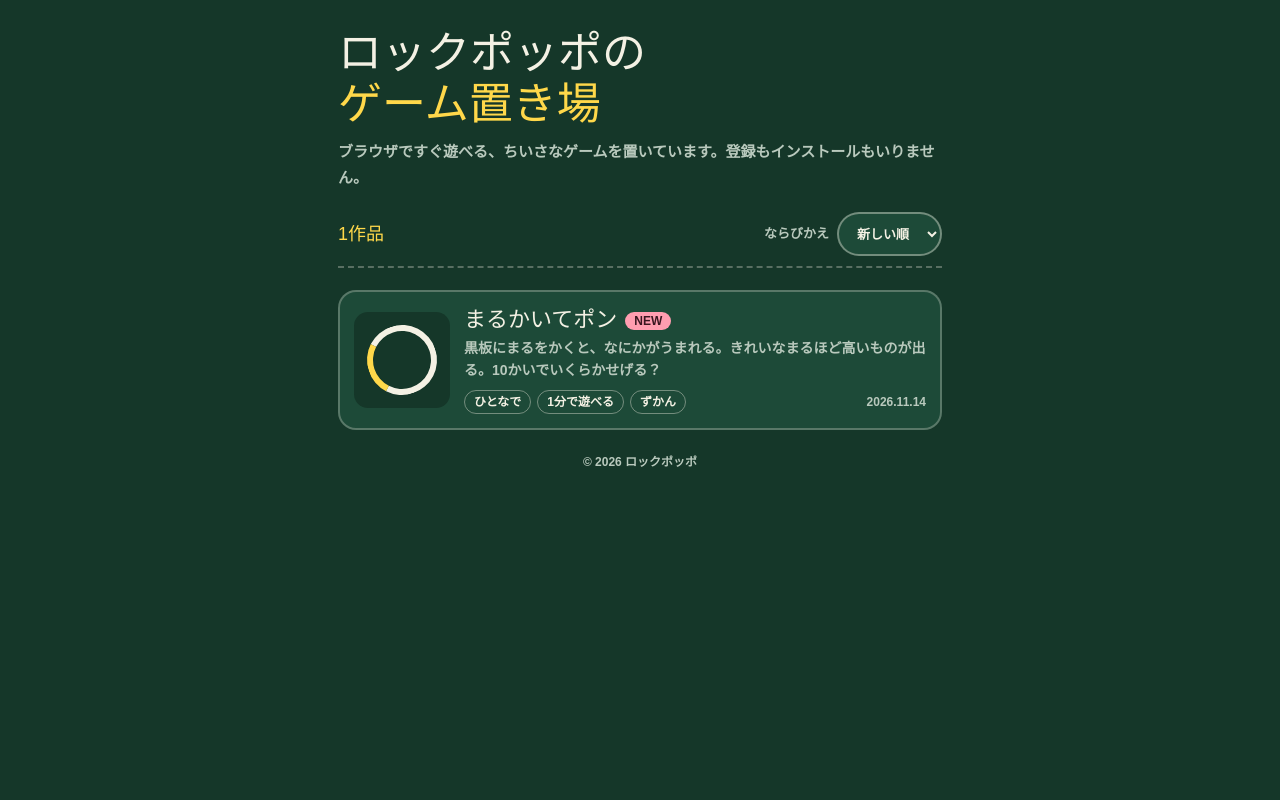
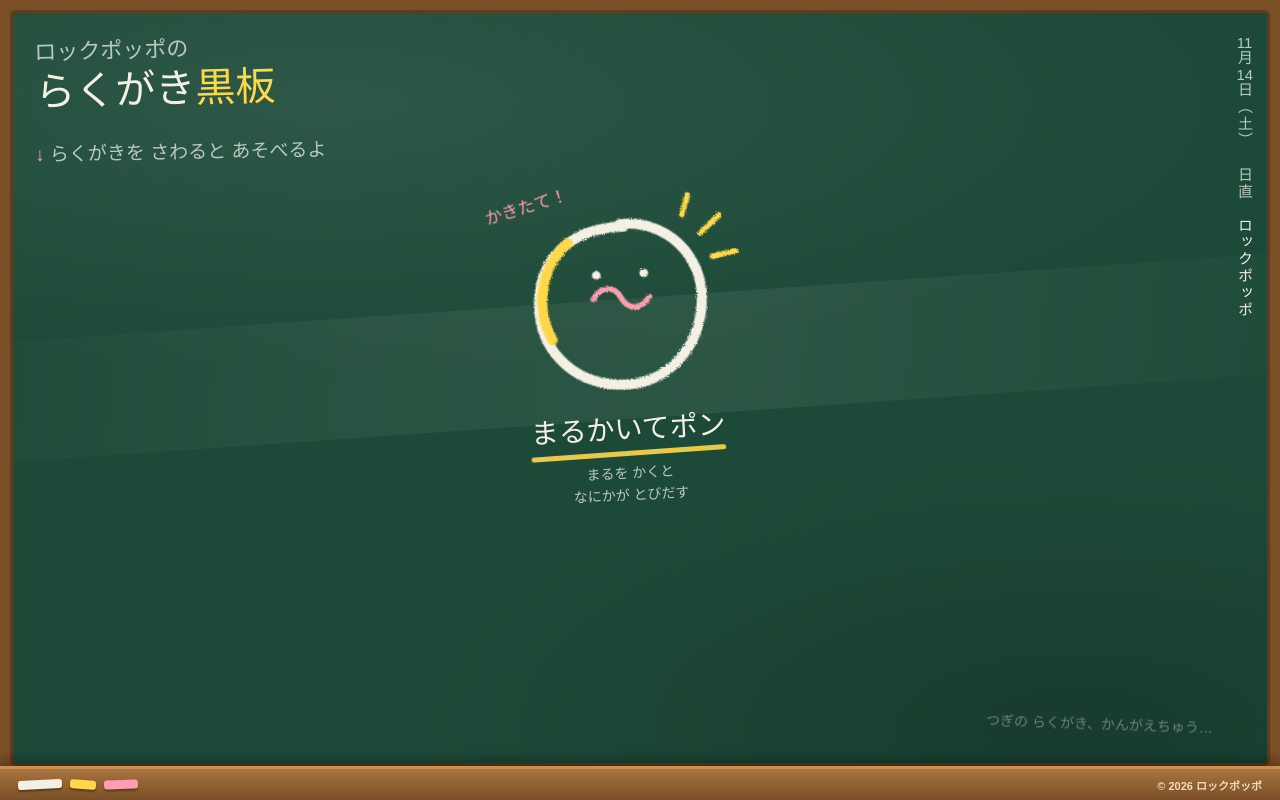
Before and after one commit to rockpoppo/games, a plain HTML site: page index.html in a window 1280 px wide. Drawn offline with Linux system fonts and the light colour scheme; a web font is replaced by a local one.

Commit message:
トップを「らくがき黒板」に作り直し
カード一覧をやめ、黒板のらくがきをさわって遊ぶ形に変更。
名前・説明文・新着の印・日付の見せ方も独自のものに。

Co-Authored-By: Claude Fable 5.2 <noreply@anthropic.com>
Claude-Session: https://claude.ai/code/session_016FBJxhPQEwkmdwqcNhZu72

```diff
--- a/index.html
+++ b/index.html
@@ -2,105 +2,136 @@
 <html lang="ja">
 <head>
 <meta charset="utf-8">
-<meta name="viewport" content="width=device-width, initial-scale=1">
-<title>ロックポッポのゲーム置き場</title>
-<meta name="description" content="ブラウザですぐ遊べる、ちいさなゲーム置き場。登録もインストールもいりません。">
+<meta name="viewport" content="width=device-width, initial-scale=1, viewport-fit=cover">
+<title>ロックポッポのらくがき黒板</title>
+<meta name="description" content="黒板のらくがきをさわると、ゲームがはじまります。">
 <link rel="preconnect" href="https://fonts.googleapis.com">
 <link rel="preconnect" href="https://fonts.gstatic.com" crossorigin>
-<link href="https://fonts.googleapis.com/css2?family=Yusei+Magic&family=Zen+Maru+Gothic:wght@500;700&display=swap" rel="stylesheet">
+<link href="https://fonts.googleapis.com/css2?family=Yusei+Magic&family=Zen+Maru+Gothic:wght@700&display=swap" rel="stylesheet">
 <style>
 :root{
-  /* 黒板の世界。1列のカード一覧、主役はゲームのカード。 */
+  /* 教室の黒板が1枚あるだけ。ゲームは黒板のらくがき。 */
   --board:#1d4a38;
   --board-deep:#153729;
   --chalk:#f4f1e4;
   --chalk-dim:#b9c9bd;
   --yellow:#ffd84a;
   --pink:#ff9db0;
-  --font-display:"Yusei Magic","Hiragino Maru Gothic ProN","Zen Maru Gothic",sans-serif;
-  --font-body:"Zen Maru Gothic","Hiragino Maru Gothic ProN","Hiragino Sans",sans-serif;
+  --wood:#a9743f;
+  --wood-dark:#7a4f27;
+  --font-chalk:"Yusei Magic","Hiragino Maru Gothic ProN","Zen Maru Gothic",sans-serif;
   color-scheme:dark;
 }
-*{box-sizing:border-box;margin:0;padding:0}
-body{background:var(--board-deep);color:var(--chalk);font-family:var(--font-body);font-weight:500;line-height:1.7;min-height:100vh}
-.wrap{max-width:640px;margin:0 auto;padding:28px 18px 48px;display:grid;gap:22px}
-header h1{font-family:var(--font-display);font-weight:400;font-size:clamp(30px,9vw,44px);line-height:1.15;text-wrap:balance}
-header h1 span{color:var(--yellow)}
-header p{margin-top:10px;color:var(--chalk-dim);font-weight:700;font-size:15px}
-.bar{display:flex;align-items:center;justify-content:space-between;gap:12px;border-bottom:2px dashed rgba(244,241,228,.3);padding-bottom:10px}
-.count{font-family:var(--font-display);color:var(--yellow);font-size:18px}
-label{font-size:13px;color:var(--chalk-dim);font-weight:700;display:flex;align-items:center;gap:8px}
-select{font:inherit;font-weight:700;color:var(--chalk);background:var(--board);border:2px solid rgba(244,241,228,.4);border-radius:999px;padding:8px 14px;min-height:44px}
-select:focus-visible,a.card:focus-visible{outline:3px solid var(--yellow);outline-offset:3px}
-#list{display:grid;gap:14px;list-style:none}
-a.card{display:grid;grid-template-columns:96px 1fr;gap:14px;align-items:center;background:var(--board);border:2px solid rgba(244,241,228,.28);border-radius:18px;padding:14px;color:inherit;text-decoration:none}
-a.card:active{transform:translateY(2px)}
-.thumb{width:96px;height:96px;border-radius:14px;background:var(--board-deep);display:grid;place-items:center;font-size:44px;position:relative}
-.thumb.ring::before{content:"";width:58px;height:58px;border-radius:50%;border:6px solid var(--chalk);border-left-color:var(--yellow);transform:rotate(-18deg)}
-.card h2{font-family:var(--font-display);font-weight:400;font-size:22px;line-height:1.3}
-.card h2 em{font-style:normal;font-size:12px;background:var(--pink);color:#3a1620;border-radius:999px;padding:2px 9px;margin-left:8px;vertical-align:middle;font-family:var(--font-body);font-weight:700}
-.card p{font-size:14px;color:var(--chalk-dim);font-weight:700;line-height:1.6;margin-top:2px}
-.meta{display:flex;flex-wrap:wrap;gap:6px;margin-top:8px;font-size:12px;font-weight:700;align-items:center}
-.tag{border:1.5px solid rgba(244,241,228,.4);border-radius:999px;padding:1px 9px}
-.date{color:var(--chalk-dim);margin-left:auto;font-variant-numeric:tabular-nums}
-footer{font-size:12px;color:var(--chalk-dim);text-align:center;font-weight:700}
+*{box-sizing:border-box;margin:0;padding:0;-webkit-tap-highlight-color:transparent}
+html,body{min-height:100%}
+body{background:var(--wood-dark);color:var(--chalk);font-family:var(--font-chalk);min-height:100vh;min-height:100dvh;display:flex;flex-direction:column;
+  padding:calc(env(safe-area-inset-top) + 10px) calc(env(safe-area-inset-right) + 10px) 0 calc(env(safe-area-inset-left) + 10px)}
+#board{flex:1;position:relative;border-radius:6px;border:3px solid #5f3c1c;padding:26px 54px 30px 22px;display:flex;flex-direction:column;gap:22px;overflow:hidden;background:
+  radial-gradient(120% 60% at 25% 12%,rgba(255,255,255,.07),transparent 60%),
+  radial-gradient(90% 60% at 85% 95%,rgba(0,0,0,.2),transparent 60%),
+  var(--board)}
+/* 消しあと */
+#board::before{content:"";position:absolute;left:-10%;right:-10%;top:38%;height:120px;background:linear-gradient(100deg,transparent,rgba(244,241,228,.05) 30%,rgba(244,241,228,.07) 55%,transparent);transform:rotate(-4deg);pointer-events:none}
+h1{font-weight:400;font-size:clamp(26px,8vw,40px);line-height:1.25;transform:rotate(-1.5deg);transform-origin:left;position:relative}
+h1 small{display:block;font-size:.55em;color:var(--chalk-dim)}
+h1 span{color:var(--yellow)}
+#say{font-size:clamp(15px,4.4vw,19px);color:var(--chalk-dim);transform:rotate(-1deg);transform-origin:left;position:relative}
+#say::before{content:"↓ ";color:var(--pink)}
+/* 右はしの日付と日直(たて書き) */
+#side{position:absolute;top:22px;right:12px;writing-mode:vertical-rl;font-size:15px;letter-spacing:.12em;color:var(--chalk-dim);display:flex;gap:18px;align-items:flex-start;white-space:nowrap}
+#side .tcy{text-combine-upright:all;-webkit-text-combine:horizontal}
+#side b{font-weight:400;color:var(--chalk)}
+#doodles{list-style:none;flex:1;display:flex;flex-wrap:wrap;gap:26px 18px;align-content:flex-start;justify-content:space-evenly;position:relative}
+a.doodle{display:grid;justify-items:center;gap:2px;width:min(64vw,250px);color:inherit;text-decoration:none;position:relative;padding:6px;border-radius:14px;transform:rotate(var(--tilt,0deg))}
+a.doodle:focus-visible{outline:3px dashed var(--yellow);outline-offset:4px}
+a.doodle:active{transform:rotate(var(--tilt,0deg)) scale(.96)}
+.doodle svg{width:100%;height:auto;display:block;overflow:visible}
+.doodle .emoji{font-size:110px;line-height:1.2;filter:grayscale(.2)}
+.doodle .name{font-size:clamp(22px,6.4vw,28px);line-height:1.3;text-align:center}
+.doodle .name::after{content:"";display:block;height:5px;margin-top:2px;border-radius:3px;background:var(--yellow);opacity:.9;transform:rotate(-1deg)}
+.doodle .memo{font-size:14px;color:var(--chalk-dim);text-align:center;line-height:1.6;margin-top:4px}
+.doodle .fresh{position:absolute;top:0;left:-8px;color:var(--pink);font-size:17px;transform:rotate(-14deg)}
+#soon{align-self:flex-end;font-size:14px;color:rgba(244,241,228,.38);transform:rotate(2deg);position:relative}
+/* 粉受け */
+#tray{flex:none;margin:0 -10px;height:calc(34px + env(safe-area-inset-bottom));padding:0 18px env(safe-area-inset-bottom);background:linear-gradient(var(--wood),var(--wood-dark));border-top:3px solid #c98f55;box-shadow:0 -6px 12px rgba(0,0,0,.3);display:flex;align-items:center;gap:8px;position:relative}
+#tray i{display:block;height:9px;border-radius:3px;box-shadow:0 2px 2px rgba(0,0,0,.35)}
+#tray i:nth-child(1){width:44px;background:var(--chalk);transform:rotate(-3deg)}
+#tray i:nth-child(2){width:26px;background:var(--yellow);transform:rotate(4deg)}
+#tray i:nth-child(3){width:34px;background:var(--pink);transform:rotate(-2deg)}
+#tray small{margin-left:auto;font-family:"Zen Maru Gothic","Hiragino Maru Gothic ProN",sans-serif;font-weight:700;font-size:11px;color:#f1dcc0}
+@media (prefers-reduced-motion:no-preference){
+  .doodle .wob{animation:wob 3.2s ease-in-out infinite;transform-origin:50% 50%;transform-box:fill-box}
+  @keyframes wob{50%{transform:rotate(3deg) scale(1.03)}}
+}
 </style>
 </head>
 <body>
-<div class="wrap">
-  <header>
-    <h1>ロックポッポの<br><span>ゲーム置き場</span></h1>
-    <p>ブラウザですぐ遊べる、ちいさなゲームを置いています。登録もインストールもいりません。</p>
-  </header>
-  <div class="bar">
-    <div class="count" id="count"></div>
-    <label for="sort">ならびかえ
-      <select id="sort">
-        <option value="new">新しい順</option>
-        <option value="old">古い順</option>
-      </select>
-    </label>
-  </div>
-  <ul id="list"></ul>
-  <footer>© 2026 ロックポッポ</footer>
-</div>
+<main id="board">
+  <h1><small>ロックポッポの</small>らくがき<span>黒板</span></h1>
+  <p id="say">らくがきを さわると あそべるよ</p>
+  <div id="side" aria-hidden="true"><span id="today"></span><span>日直　<b>ロックポッポ</b></span></div>
+  <ul id="doodles"></ul>
+  <p id="soon">つぎの らくがき、かんがえちゅう…</p>
+</main>
+<div id="tray"><i></i><i></i><i></i><small>© 2026 ロックポッポ</small></div>
+
+<!-- チョークのかすれ -->
+<svg width="0" height="0" style="position:absolute" aria-hidden="true">
+  <filter id="chalk" x="-10%" y="-10%" width="120%" height="120%">
+    <feTurbulence type="fractalNoise" baseFrequency="0.9" numOctaves="2" seed="4" result="n"/>
+    <feDisplacementMap in="SourceGraphic" in2="n" scale="3.5"/>
+  </filter>
+</svg>
+
 <script>
-/* ゲームを増やすときは、ここに1つ足すだけ */
+/* ゲームを増やすときは、ここに1つ足すだけ。
+   art は ART にある絵の名前か、絵文字1つ。 tilt はらくがきのかたむき(度)。 */
 const GAMES = [
   {
     path: 'marupon.html',
-    title: 'まるかいてポン',
-    text: '黒板にまるをかくと、なにかがうまれる。きれいなまるほど高いものが出る。10かいでいくらかせげる？',
-    tags: ['ひとなで', '1分で遊べる', 'ずかん'],
-    date: '2026-11-14',
-    thumb: 'ring'
+    name: 'まるかいてポン',
+    memo: 'まるを かくと\nなにかが とびだす',
+    art: 'maru',
+    tilt: -3,
+    date: '2026-11-14'
   }
 ];
-const list = document.getElementById('list');
-const sort = document.getElementById('sort');
-function isNew(d) { return (Date.now() - new Date(d + 'T00:00:00+09:00').getTime()) < 14 * 86400000; }
-function draw() {
-  const games = GAMES.slice().sort((a, b) => sort.value === 'new' ? b.date.localeCompare(a.date) : a.date.localeCompare(b.date));
-  list.textContent = '';
-  for (const g of games) {
-    const li = document.createElement('li');
-    const a = document.createElement('a'); a.className = 'card'; a.href = g.path;
-    const th = document.createElement('div'); th.className = 'thumb ' + (g.thumb === 'ring' ? 'ring' : '');
-    if (g.thumb !== 'ring') th.textContent = g.thumb;
-    const body = document.createElement('div');
-    const h = document.createElement('h2'); h.textContent = g.title;
-    if (isNew(g.date)) { const em = document.createElement('em'); em.textContent = 'NEW'; h.appendChild(em); }
-    const p = document.createElement('p'); p.textContent = g.text;
-    const meta = document.createElement('div'); meta.className = 'meta';
-    for (const t of g.tags) { const s = document.createElement('span'); s.className = 'tag'; s.textContent = t; meta.appendChild(s); }
-    const d = document.createElement('span'); d.className = 'date'; d.textContent = g.date.replace(/-/g, '.'); meta.appendChild(d);
-    body.append(h, p, meta);
-    a.append(th, body); li.appendChild(a); list.appendChild(li);
-  }
-  document.getElementById('count').textContent = games.length + '作品';
+
+const ART = {
+  maru:
+    '<svg viewBox="0 0 220 200" fill="none" stroke-linecap="round" stroke-linejoin="round" filter="url(#chalk)" aria-hidden="true">' +
+    '<g class="wob">' +
+    '<path d="M108 30C150 25 184 58 182 100C180 144 148 176 106 174C64 172 34 140 36 98C38 60 64 33 112 32" stroke="#f4f1e4" stroke-width="9"/>' +
+    '<path d="M48 134C32 106 37 68 62 47" stroke="#ffd84a" stroke-width="9"/>' +
+    '</g>' +
+    '<path d="M186 40L204 24M196 62L218 58M170 22L176 4" stroke="#ffd84a" stroke-width="5"/>' +
+    '<path d="M84 96C92 84 104 84 110 96C116 108 128 108 136 96" stroke="#ff9db0" stroke-width="5"/>' +
+    '<circle cx="88" cy="74" r="4" fill="#f4f1e4" stroke="none"/><circle cx="132" cy="74" r="4" fill="#f4f1e4" stroke="none"/>' +
+    '</svg>'
+};
+
+const fresh = d => (Date.now() - new Date(d + 'T00:00:00+09:00').getTime()) < 14 * 86400000;
+const box = document.getElementById('doodles');
+for (const g of GAMES) {
+  const li = document.createElement('li');
+  const a = document.createElement('a');
+  a.className = 'doodle'; a.href = g.path;
+  a.style.setProperty('--tilt', (g.tilt || 0) + 'deg');
+  a.setAttribute('aria-label', g.name + 'で あそぶ');
+  if (ART[g.art]) a.insertAdjacentHTML('beforeend', ART[g.art]);
+  else { const e = document.createElement('div'); e.className = 'emoji'; e.textContent = g.art; e.setAttribute('aria-hidden', 'true'); a.appendChild(e); }
+  const n = document.createElement('div'); n.className = 'name'; n.textContent = g.name;
+  const m = document.createElement('div'); m.className = 'memo'; m.style.whiteSpace = 'pre-line'; m.textContent = g.memo;
+  a.append(n, m);
+  if (fresh(g.date)) { const f = document.createElement('div'); f.className = 'fresh'; f.textContent = 'かきたて！'; a.appendChild(f); }
+  li.appendChild(a); box.appendChild(li);
 }
-sort.addEventListener('change', draw);
-draw();
+
+/* 黒板の右はしに きょうの日付(日本時間) */
+const j = new Date(Date.now() + 9 * 3600000);
+const tcy = n => '<span class="tcy">' + n + '</span>';
+document.getElementById('today').innerHTML =
+  tcy(j.getUTCMonth() + 1) + '月' + tcy(j.getUTCDate()) + '日（' + '日月火水木金土'[j.getUTCDay()] + '）';
 </script>
 </body>
 </html>
```
Also changed, not shown: 1 other file.
